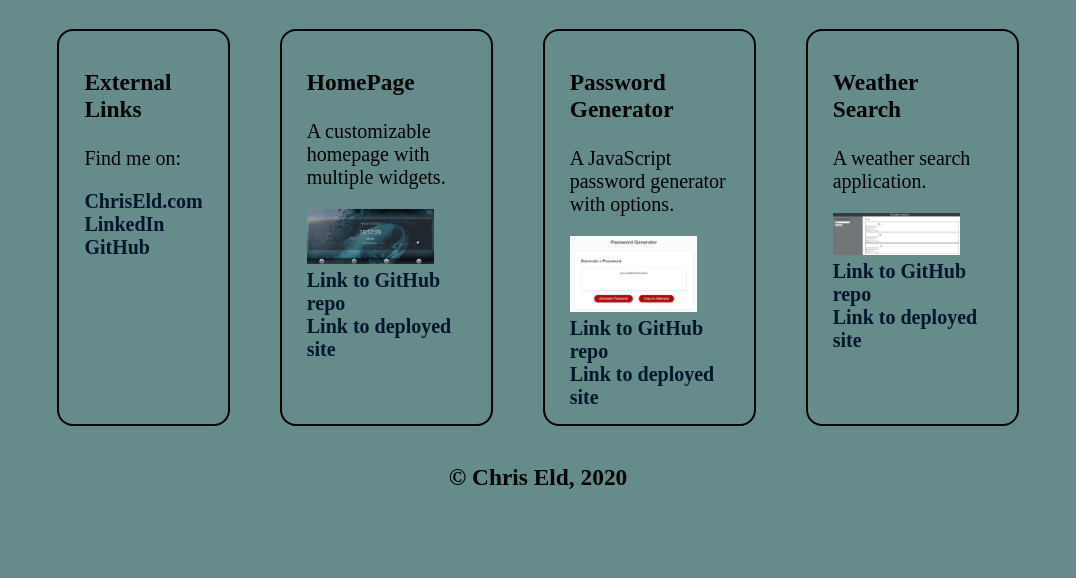
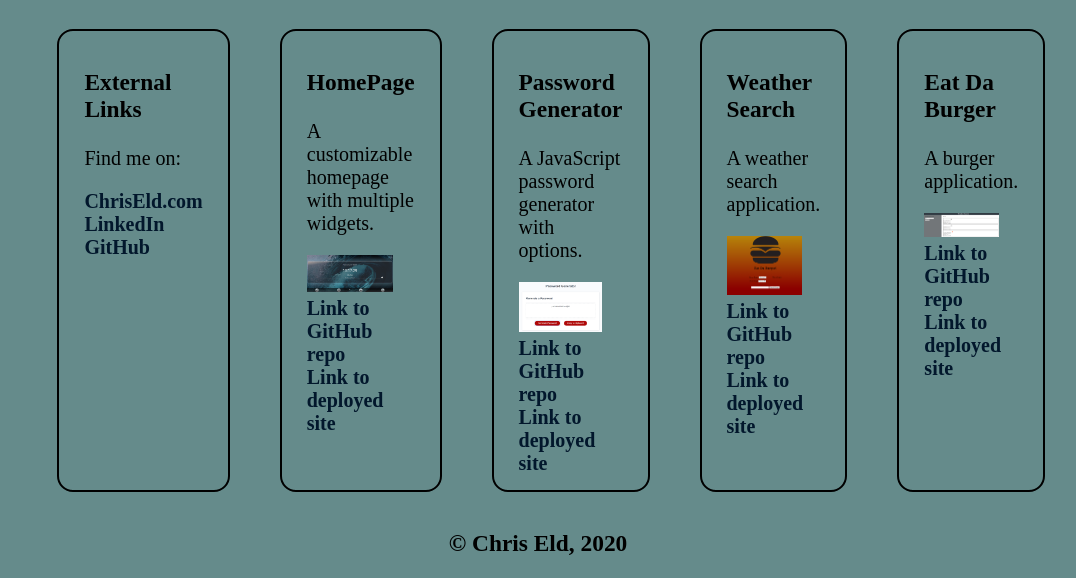
Before and after one commit to chriseld/portfolio, a plain HTML site: page index.html in a window 1280 px wide. Shown: the part 334-912 px from the top of the page, without its empty margins (102-1178 px from the left). Before the commit the page ends 846 px from the top, so only its background shows below. Drawn offline with nearby package versions, Linux system fonts and the light colour scheme.

Commit message:
added burger repo

```diff
--- a/index.html
+++ b/index.html
@@ -58,6 +58,16 @@
         <div class="card">
             <h3>Weather Search</h3>
             <p>A weather search application.</p>
+            <img src="assets/img/img-burger.png" alt="Tasty burgers">
+            <br>
+            <a href="https://github.com/chriseld/burger">Link to GitHub repo</a>
+            <br>
+            <a href="https://secret-gorge-69474.herokuapp.com/">Link to deployed site</a>
+        </div>
+
+        <div class="card">
+            <h3>Eat Da Burger</h3>
+            <p>A burger application.</p>
             <img src="assets/img/img-weather.png" alt="The weather for Las Vegas, Beijing, and Boise">
             <br>
             <a href="https://github.com/chriseld/weather-search">Link to GitHub repo</a>
```
Also changed, not shown: assets/img/img-burger.png (added).
